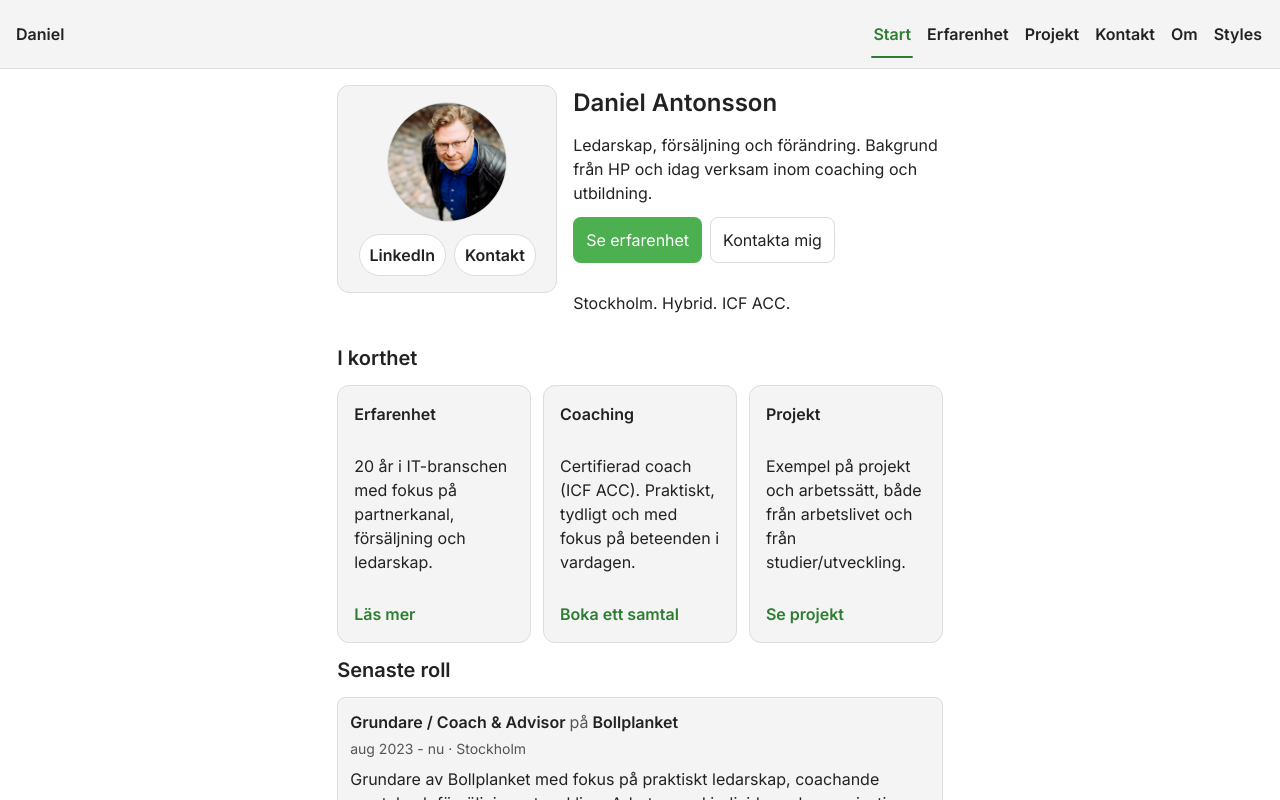
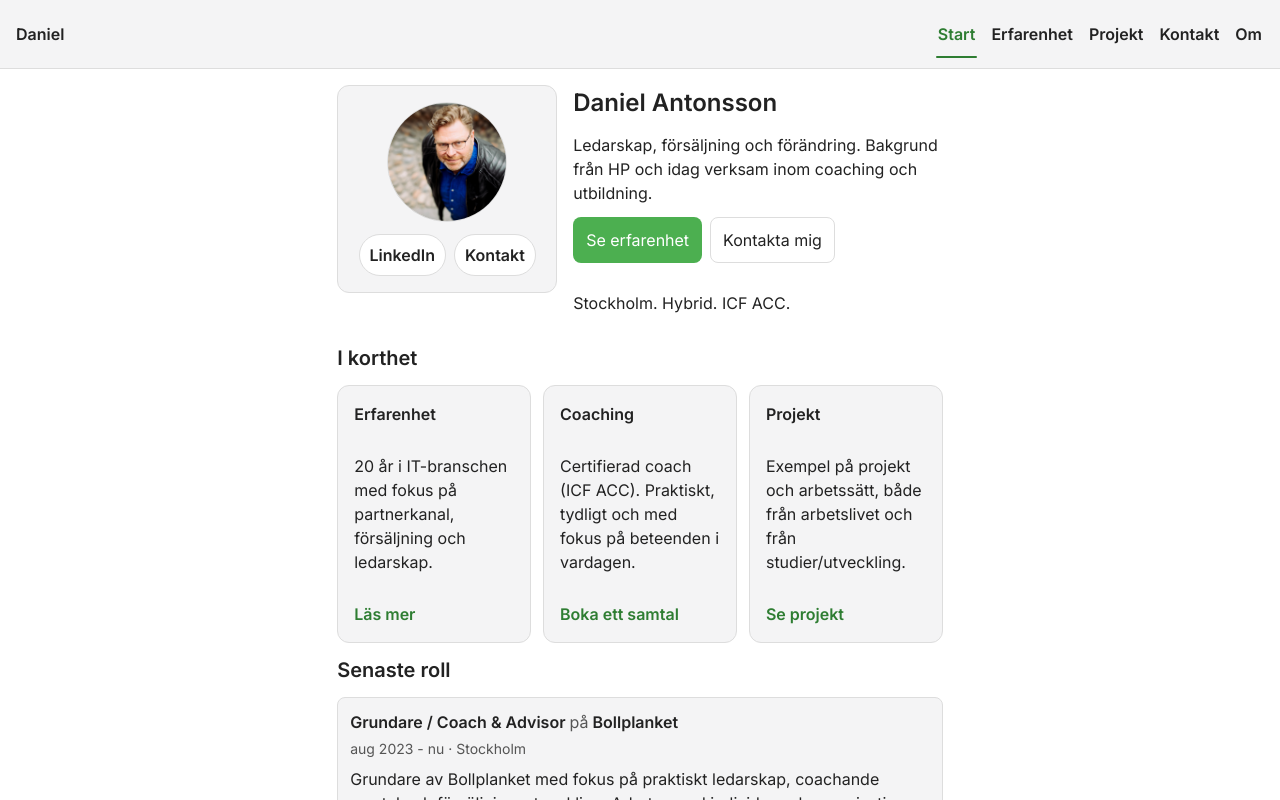
Before and after one commit to BetULose/cv-site, a Vue app in the folder cv-site/: page / in a window 1280 px wide. Shown: the top 800 px of the page. Built offline with nearby package versions, Linux system fonts and the light colour scheme.

Commit message:
Chore: remove styles link from navigation

```diff
--- a/cv-site/src/components/SiteHeader.vue
+++ b/cv-site/src/components/SiteHeader.vue
@@ -31,4 +31,9 @@ import SiteNav from "./SiteNav.vue";
 import MenuOverlay from "./MenuOverlay.vue";
 
 const open = ref(false);
+import { watch } from "vue";
+watch(open, (isOpen) => {
+  document.body.style.overflow = isOpen ? "hidden" : "";
+});
+
 </script>
--- a/cv-site/src/components/SiteNav.vue
+++ b/cv-site/src/components/SiteNav.vue
@@ -5,6 +5,5 @@
     <RouterLink to="/projekt" class="nav-link">Projekt</RouterLink>
     <RouterLink to="/kontakt" class="nav-link">Kontakt</RouterLink>
     <RouterLink to="/om" class="nav-link">Om</RouterLink>
-    <RouterLink to="/styles" class="nav-link">Styles</RouterLink>
   </nav>
 </template>
```
